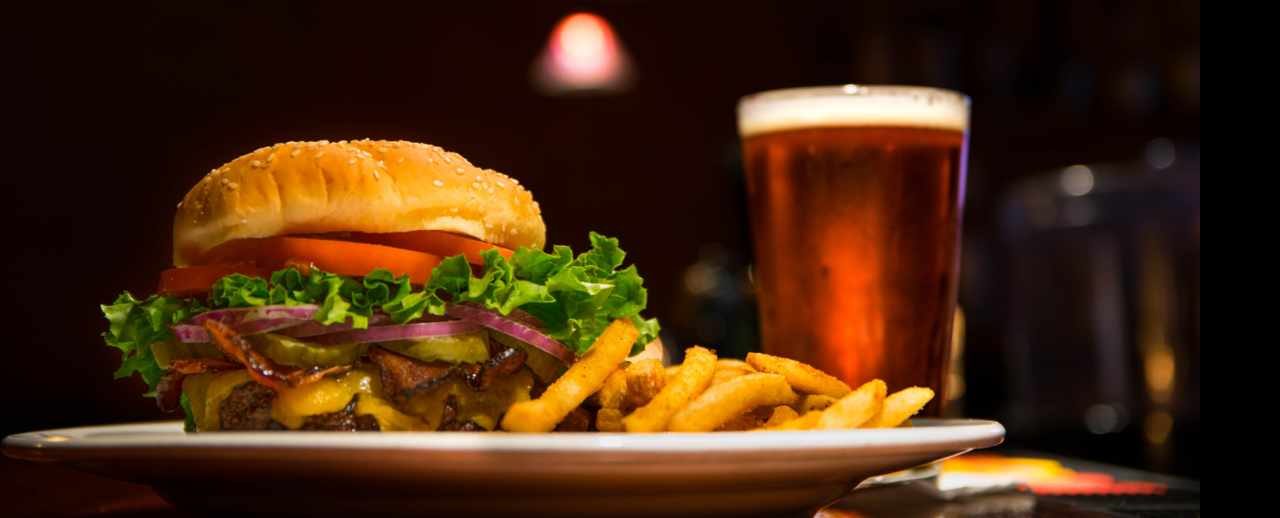
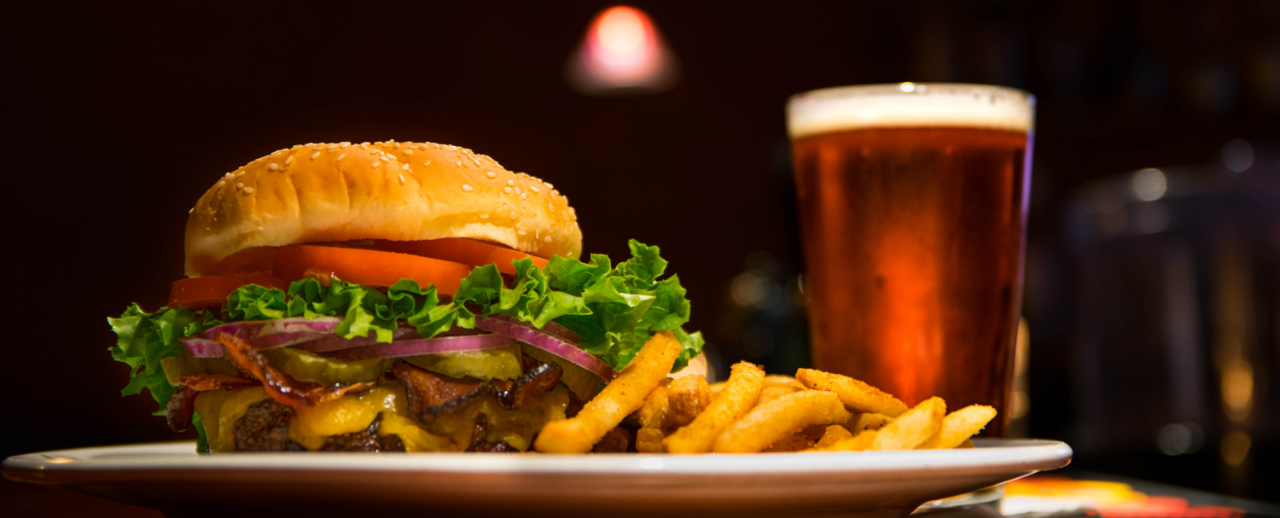
Before and after one commit to ppost0/restaurant-page, a website built with webpack: page dist/index.html in a window 1280 px wide. Shown: the part 282-800 px from the top of the page. Built offline with Linux system fonts and the light colour scheme; a web font is replaced by a local one.

Commit message:
Background refactored

```diff
--- a/src/assets/styles/style.css
+++ b/src/assets/styles/style.css
@@ -10,10 +10,15 @@ html {
 }
 
 #content {
-  height: 100vh;
-  width: 100vw;
-  overflow: hidden;
-
+  min-height: 100vh;
+  min-width: 100vw;
+  overflow-x: hidden;
+  background-image: url('../imgs/food.jpg');
+  background-color: black;
+  background-attachment: fixed;
+  background-repeat: no-repeat;
+  background-position: center;
+  background-size: cover;
 }
 
 h1, h2 {
--- a/src/modules/initial-page-load.js
+++ b/src/modules/initial-page-load.js
@@ -19,7 +19,7 @@ function loadPage() {
   title.innerText = `Jim's Tavern`;
   copy.innerText = 'The highest rated burgers this side of the Mississippi';
 
-  content.appendChild(background);
+  // content.appendChild(background);
   content.appendChild(title);
   content.appendChild(copy);
 }
```
Also changed, not shown: dist/main.js.
